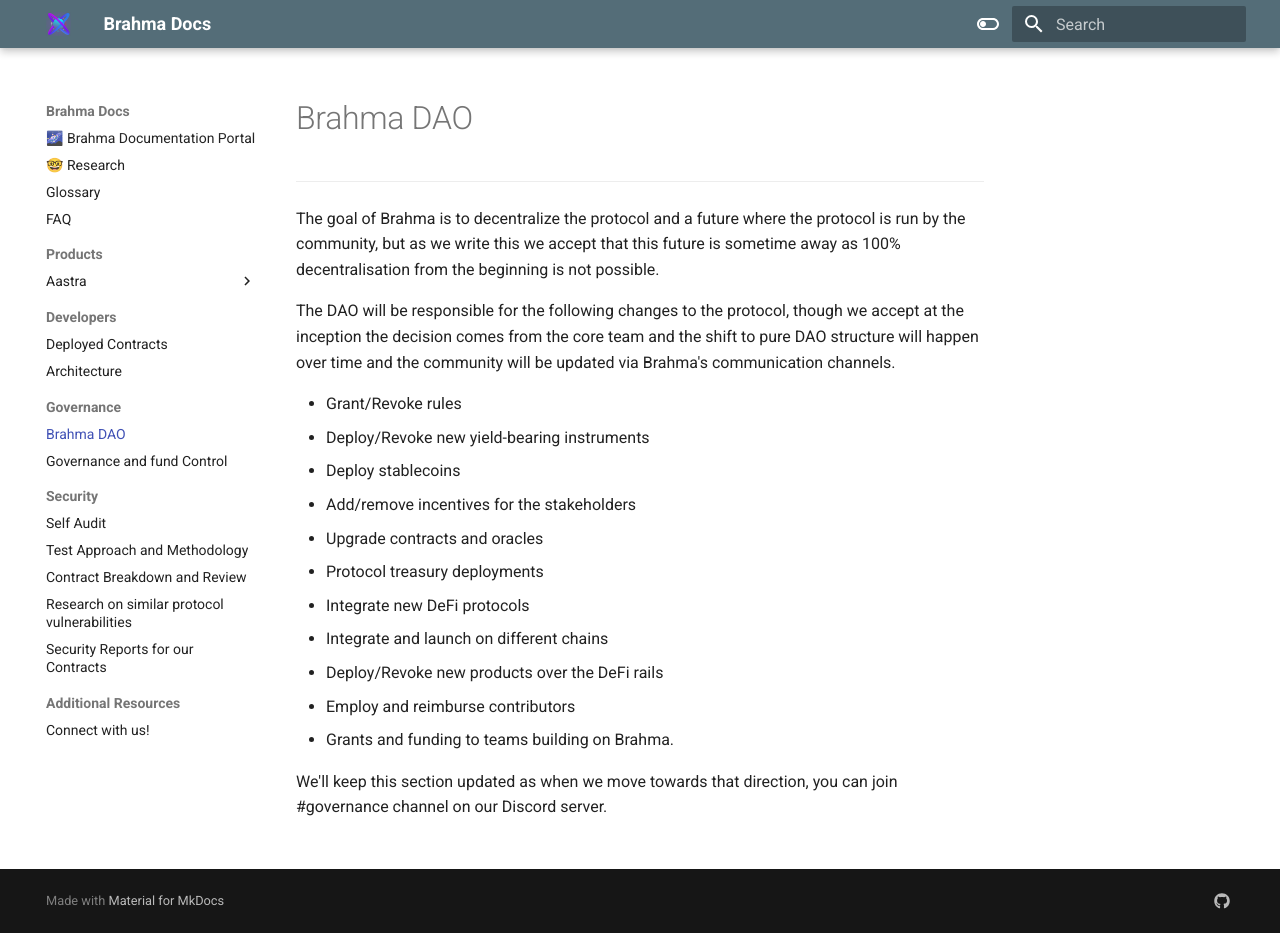
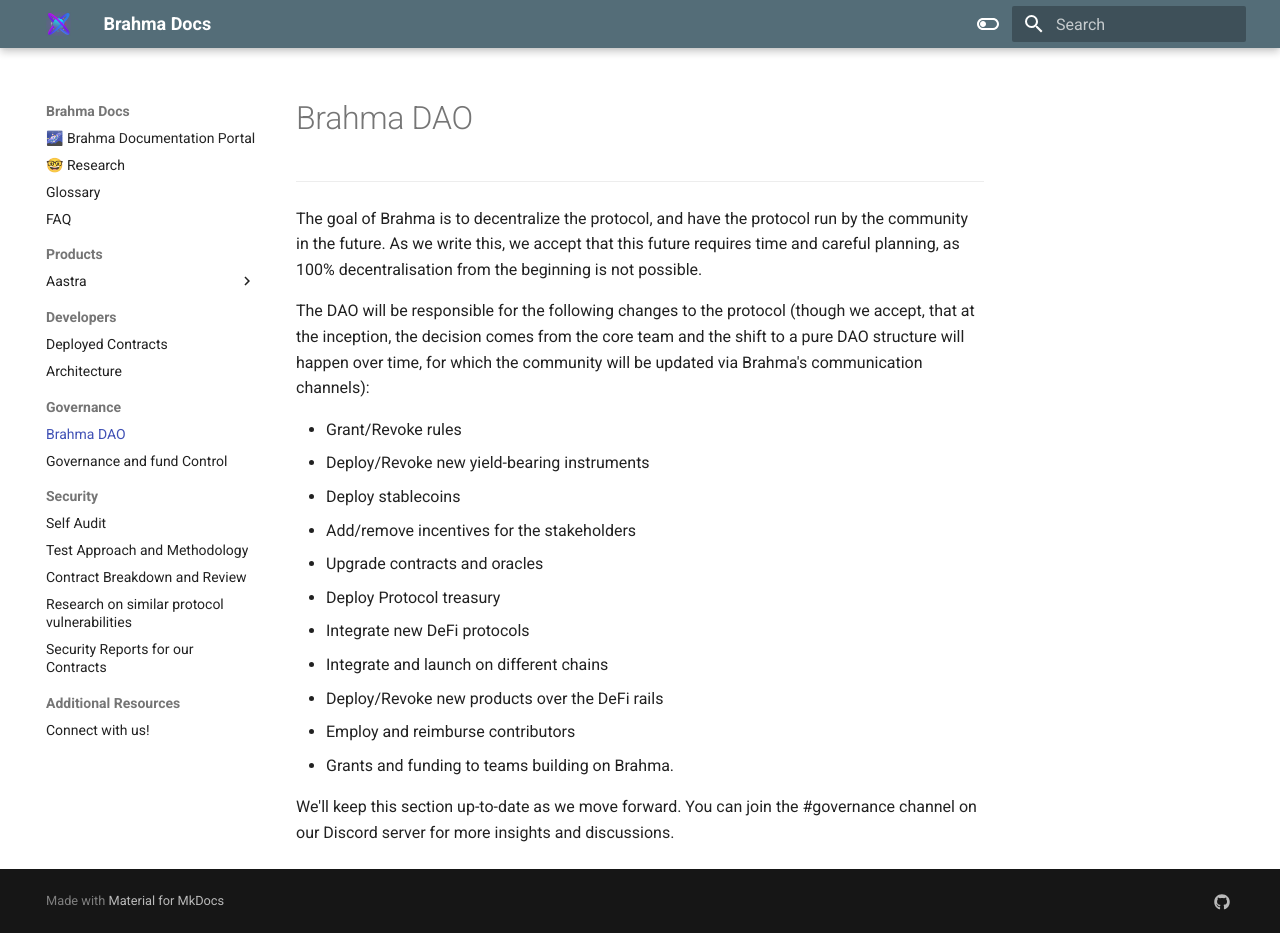
Before and after one commit to Brahma-fi/Brahma-docs, an MkDocs documentation site: the page built from docs/BrahmaDAO.md, in a window 1280 px wide and 933 px high. Built offline with MkDocs 1.6.1 and Material for MkDocs 9.7.7, drawn with Linux system fonts in a browser that asks for light colours.

Commit message:
Update BrahmaDAO.md
semantic changes

```diff
--- a/docs/BrahmaDAO.md
+++ b/docs/BrahmaDAO.md
@@ -1,19 +1,19 @@
 ---
 
-The goal of Brahma is to decentralize the protocol and a future where the protocol is run by the community, but as we write this we accept that this future is sometime away as 100% decentralisation from the beginning is not possible.
+The goal of Brahma is to decentralize the protocol, and have the protocol run by the community in the future. As we write this, we accept that this future requires time and careful planning, as 100% decentralisation from the beginning is not possible.
 
-The DAO will be responsible for the following changes to the protocol, though we accept at the inception the decision comes from the core team and the shift to pure DAO structure will happen over time and the community will be updated via Brahma's communication channels.
+The DAO will be responsible for the following changes to the protocol (though we accept, that at the inception, the decision comes from the core team and the shift to a pure DAO structure will happen over time, for which the community will be updated via Brahma's communication channels):
 
 - Grant/Revoke rules
 - Deploy/Revoke new yield-bearing instruments
 - Deploy stablecoins
 - Add/remove incentives for the stakeholders
 - Upgrade contracts and oracles
-- Protocol treasury deployments
+- Deploy Protocol treasury
 - Integrate new DeFi protocols
 - Integrate and launch on different chains
 - Deploy/Revoke new products over the DeFi rails
 - Employ and reimburse contributors
 - Grants and funding to teams building on Brahma.
 
-We'll keep this section updated as when we move towards that direction, you can join #governance channel on our Discord server.
+We'll keep this section up-to-date as we move forward. You can join the #governance channel on our Discord server for more insights and discussions.
```
